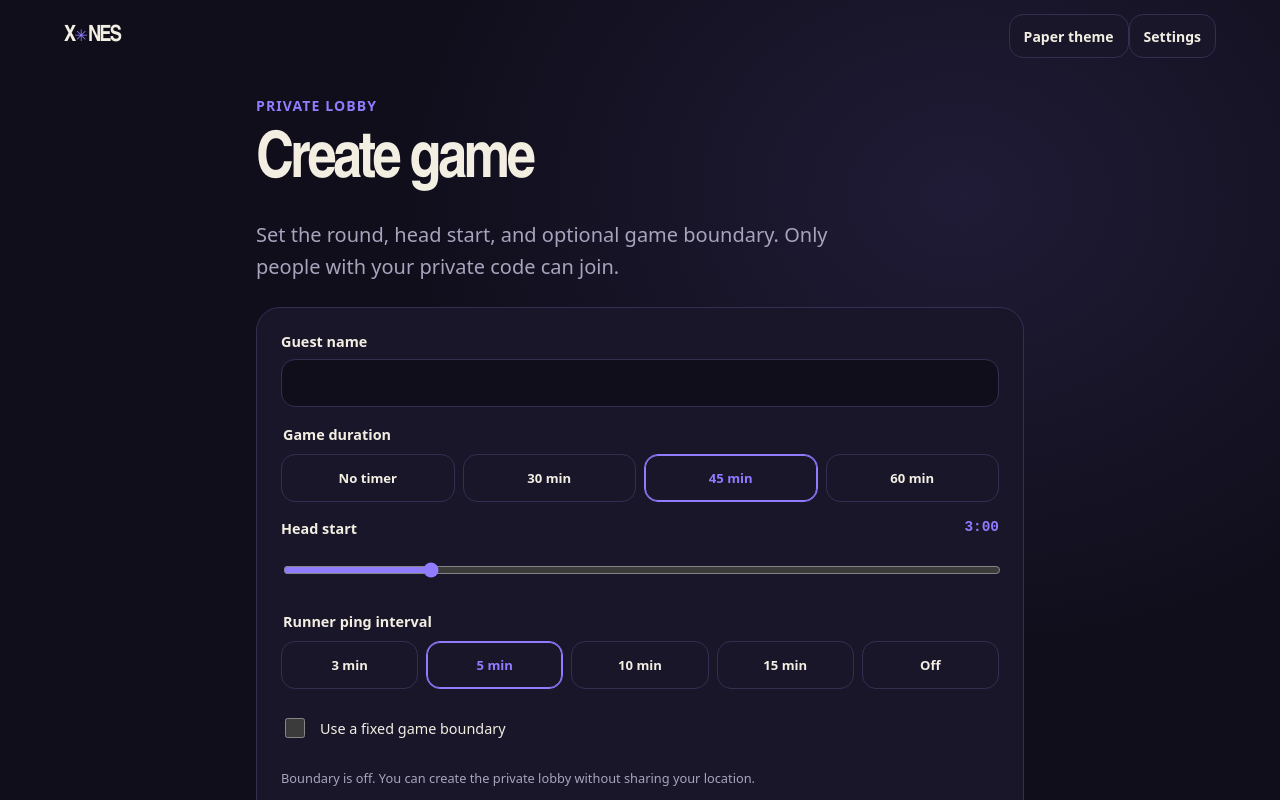
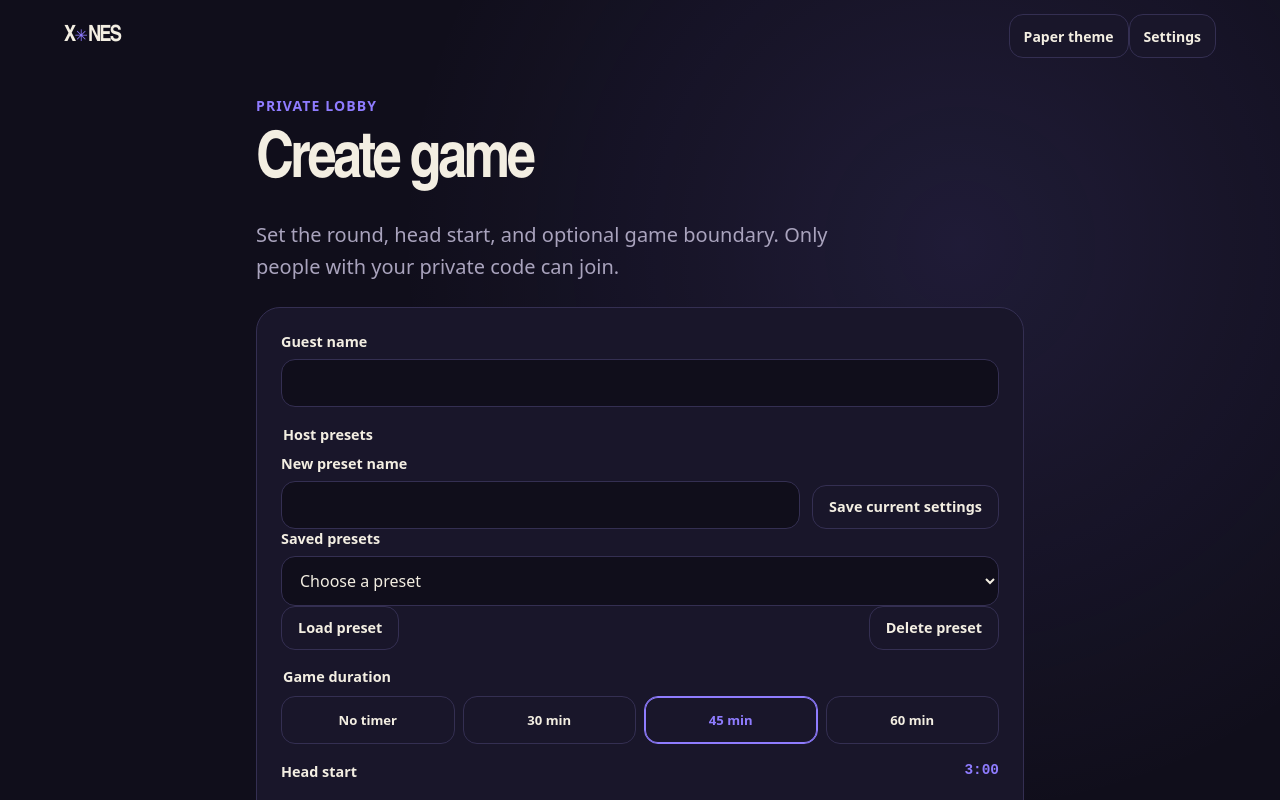
Before and after one commit to Aayushdt/Zones, a React (Vite) app in the folder apps/web/: page /create in a window 1280 px wide. Shown: the top 800 px of the page. Built offline with nearby package versions, Linux system fonts and the light colour scheme.

Commit message:
step 5.2: add local host settings presets

```diff
--- a/apps/web/src/pages/CreatePage.tsx
+++ b/apps/web/src/pages/CreatePage.tsx
@@ -3,6 +3,7 @@ import { Link, useNavigate } from 'react-router-dom'
 import { supabaseGameApi } from '../services/supabase-api'
 import { useAppStore } from '../stores/app-store'
 import { ZonePicker } from '../components/ZonePicker'
+import { readHostPresets, writeHostPresets, type HostPreset } from '../services/host-presets'
 
 const durations = [30, 45, 60] as const
 const pingOptions = [3, 5, 10, 15] as const
@@ -23,8 +24,43 @@ export function CreatePage() {
   const [finalRadius, setFinalRadius] = useState(50)
   const [latitude, setLatitude] = useState('')
   const [longitude, setLongitude] = useState('')
+  const [presets, setPresets] = useState<HostPreset[]>(readHostPresets)
+  const [presetName, setPresetName] = useState('')
+  const [selectedPresetId, setSelectedPresetId] = useState('')
+  const [presetNotice, setPresetNotice] = useState('')
   const [pending, setPending] = useState(false)
   const [error, setError] = useState('')
+
+  function savePreset() {
+    const trimmedPresetName = presetName.trim()
+    if (!trimmedPresetName || trimmedPresetName.length > 32) { setPresetNotice('Name the preset using 1 to 32 characters.'); return }
+    const preset: HostPreset = {
+      id: globalThis.crypto?.randomUUID?.() ?? `${Date.now()}-${Math.random().toString(36).slice(2)}`,
+      name: trimmedPresetName,
+      timerEnabled, durationMinutes: duration, pingMinutes, headStartSeconds: headStart, fixedZone,
+      diameter, shrinkStages, shrinkIntervalMinutes, finalRadius, latitude, longitude,
+    }
+    const updated = [...presets, preset]
+    if (!writeHostPresets(updated)) { setPresetNotice('Could not save presets in this browser. Check its storage settings.'); return }
+    setPresets(updated); setSelectedPresetId(preset.id); setPresetName(''); setPresetNotice('Preset saved on this device.')
+  }
+
+  function loadPreset() {
+    const preset = presets.find((item) => item.id === selectedPresetId)
+    if (!preset) return
+    setTimerEnabled(preset.timerEnabled); setDuration(preset.durationMinutes); setPingMinutes(preset.pingMinutes)
+    setHeadStart(preset.headStartSeconds); setFixedZone(preset.fixedZone); setDiameter(preset.diameter)
+    setShrinkStages(preset.shrinkStages); setShrinkIntervalMinutes(preset.shrinkIntervalMinutes)
+    setFinalRadius(preset.finalRadius); setLatitude(preset.latitude); setLongitude(preset.longitude)
+    setPresetNotice(`Loaded “${preset.name}”.`)
+  }
+
+  function deletePreset() {
+    const updated = presets.filter((item) => item.id !== selectedPresetId)
+    if (updated.length === presets.length) return
+    if (!writeHostPresets(updated)) { setPresetNotice('Could not update presets in this browser.'); return }
+    setPresets(updated); setSelectedPresetId(''); setPresetNotice('Preset deleted from this device.')
+  }
 
   async function submit(event: FormEvent<HTMLFormElement>) {
     event.preventDefault()
@@ -79,6 +115,24 @@ export function CreatePage() {
           <span>Guest name</span>
           <input className="form-control" maxLength={24} onChange={(event) => setName(event.currentTarget.value)} required value={name} />
         </label>
+
+        <fieldset className="field-set">
+          <legend>Host presets</legend>
+          <div className="settings-row">
+            <label className="field"><span>New preset name</span><input className="form-control" maxLength={32} value={presetName}
+              onChange={(event) => setPresetName(event.currentTarget.value)} /></label>
+            <button className="welcome__secondary" disabled={!presetName.trim()} onClick={savePreset} type="button">Save current settings</button>
+          </div>
+          <label className="field"><span>Saved presets</span><select className="form-control" value={selectedPresetId}
+            onChange={(event) => setSelectedPresetId(event.currentTarget.value)}>
+            <option value="">Choose a preset</option>{presets.map((preset) => <option key={preset.id} value={preset.id}>{preset.name}</option>)}
+          </select></label>
+          <div className="settings-row">
+            <button className="welcome__secondary" disabled={!selectedPresetId} onClick={loadPreset} type="button">Load preset</button>
+            <button className="welcome__secondary" disabled={!selectedPresetId} onClick={deletePreset} type="button">Delete preset</button>
+          </div>
+          {presetNotice && <p className="field-help" role="status">{presetNotice}</p>}
+        </fieldset>
 
         <fieldset className="field-set">
           <legend>Game duration</legend>
--- /dev/null
+++ b/apps/web/src/services/host-presets.ts
@@ -0,0 +1,54 @@
+const STORAGE_KEY = 'xzones.host-presets'
+
+export interface HostPreset {
+  id: string
+  name: string
+  timerEnabled: boolean
+  durationMinutes: 30 | 45 | 60
+  pingMinutes: 3 | 5 | 10 | 15 | null
+  headStartSeconds: number
+  fixedZone: boolean
+  diameter: number
+  shrinkStages: number
+  shrinkIntervalMinutes: number
+  finalRadius: number
+  latitude: string
+  longitude: string
+}
+
+function isHostPreset(value: unknown): value is HostPreset {
+  if (value === null || typeof value !== 'object') return false
+  const preset = value as Partial<HostPreset>
+  return typeof preset.id === 'string' && typeof preset.name === 'string'
+    && preset.name.trim().length > 0 && preset.name.length <= 32
+    && typeof preset.timerEnabled === 'boolean'
+    && [30, 45, 60].includes(preset.durationMinutes as number)
+    && (preset.pingMinutes === null || [3, 5, 10, 15].includes(preset.pingMinutes as number))
+    && Number.isInteger(preset.headStartSeconds) && (preset.headStartSeconds ?? -1) >= 0 && (preset.headStartSeconds ?? 901) <= 900
+    && typeof preset.fixedZone === 'boolean'
+    && Number.isInteger(preset.diameter) && (preset.diameter ?? 0) >= 400 && (preset.diameter ?? 3001) <= 3000
+    && Number.isInteger(preset.shrinkStages) && (preset.shrinkStages ?? -1) >= 0 && (preset.shrinkStages ?? 11) <= 10
+    && Number.isInteger(preset.shrinkIntervalMinutes) && (preset.shrinkIntervalMinutes ?? 0) >= 1 && (preset.shrinkIntervalMinutes ?? 61) <= 60
+    && Number.isInteger(preset.finalRadius) && (preset.finalRadius ?? 0) >= 50 && (preset.finalRadius ?? 1501) <= 1500
+    && typeof preset.latitude === 'string' && typeof preset.longitude === 'string'
+}
+
+export function readHostPresets(): HostPreset[] {
+  try {
+    const raw = localStorage.getItem(STORAGE_KEY)
+    if (!raw) return []
+    const stored: unknown = JSON.parse(raw)
+    return Array.isArray(stored) ? stored.filter(isHostPreset) : []
+  } catch {
+    return []
+  }
+}
+
+export function writeHostPresets(presets: HostPreset[]): boolean {
+  try {
+    localStorage.setItem(STORAGE_KEY, JSON.stringify(presets))
+    return true
+  } catch {
+    return false
+  }
+}
```
Also changed, not shown: 4 other files (tests, documents, lock files or other folders).
